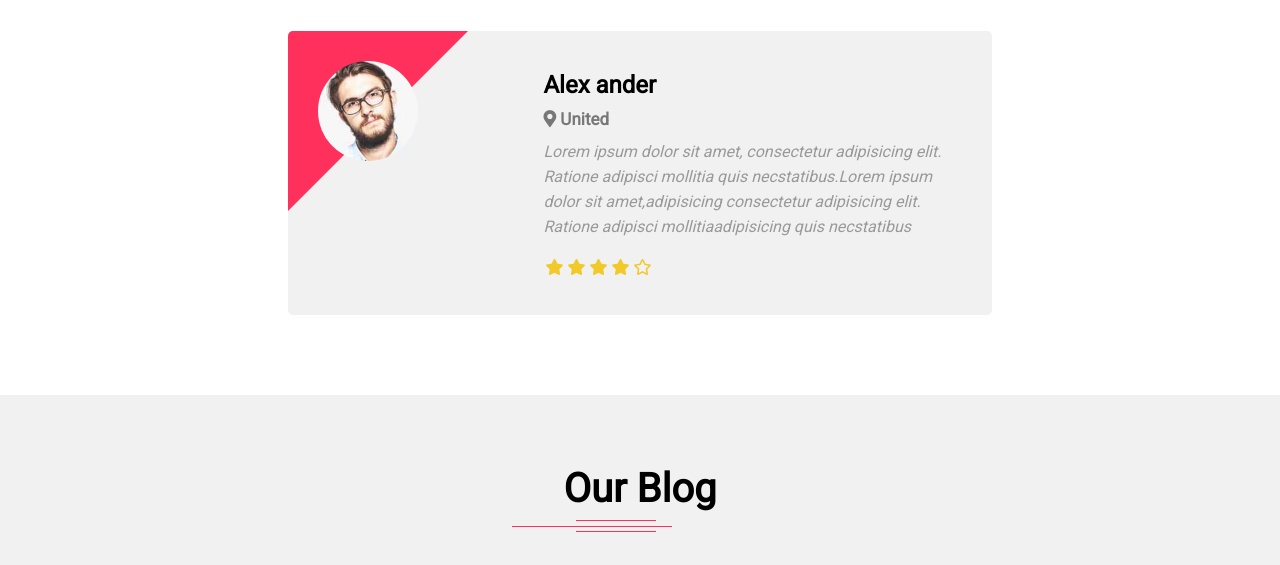
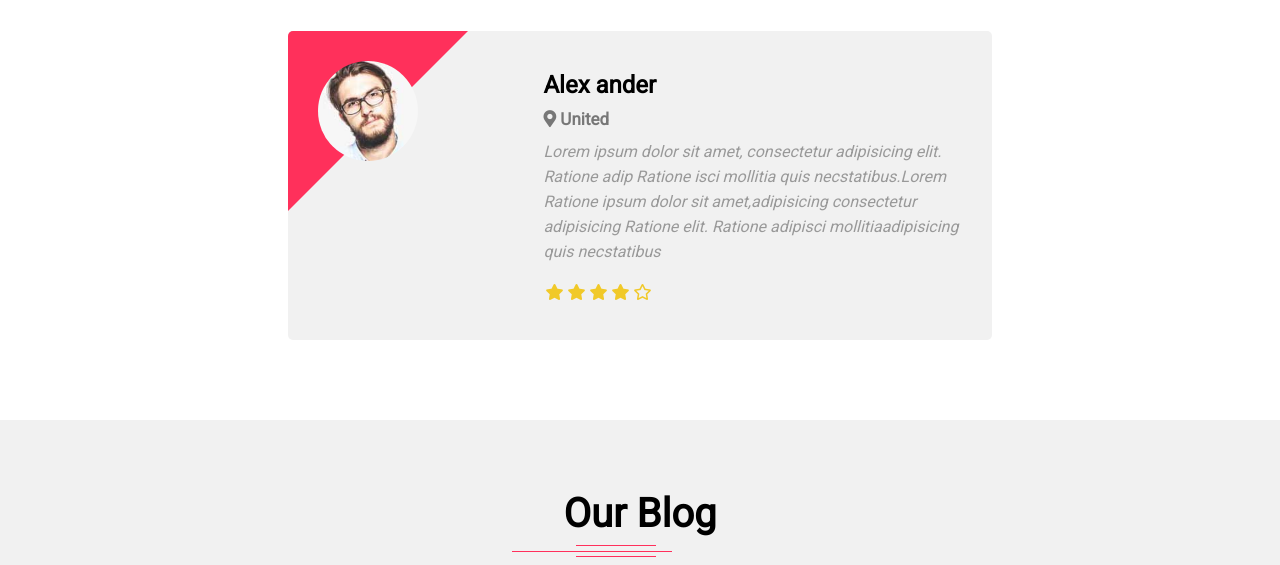
Before and after one commit to SamahDiab/workshop, a plain HTML site: page index.html in a window 1280 px wide. Shown: the part 3160-3725 px from the top of the page. Drawn offline with Linux system fonts and the light colour scheme; files whose address does not match are found by name.

Commit message:
adding words 2

```diff
--- a/index.html
+++ b/index.html
@@ -235,7 +235,7 @@
                         <div class="back-text">
                             <h3>Alex ander</h3>
                             <h4><i class="fas fa-map-marker-alt"></i> United</h4>
-                            <p>Lorem ipsum dolor sit amet, consectetur adipisicing elit. Ratione adipisci mollitia quis necstatibus.Lorem ipsum dolor sit amet,adipisicing consectetur adipisicing elit. Ratione adipisci mollitiaadipisicing quis necstatibus</p>
+                            <p>Lorem ipsum dolor sit amet, consectetur adipisicing elit. Ratione adip Ratione isci mollitia quis necstatibus.Lorem Ratione ipsum dolor sit amet,adipisicing consectetur adipisicing Ratione elit. Ratione adipisci mollitiaadipisicing quis necstatibus</p>
                             <div class="icons"><i class="fas fa-star"></i><i class="fas fa-star"></i><i class="fas fa-star"></i><i class="fas fa-star"></i><i class="far fa-star"></i></div>
                             </div>
                 </div>
```
